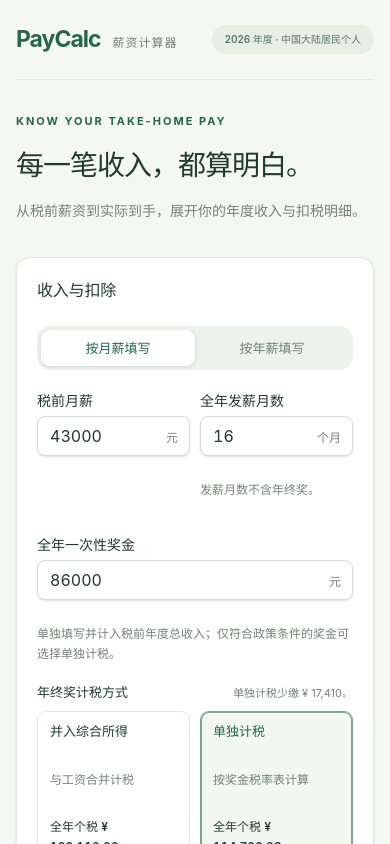
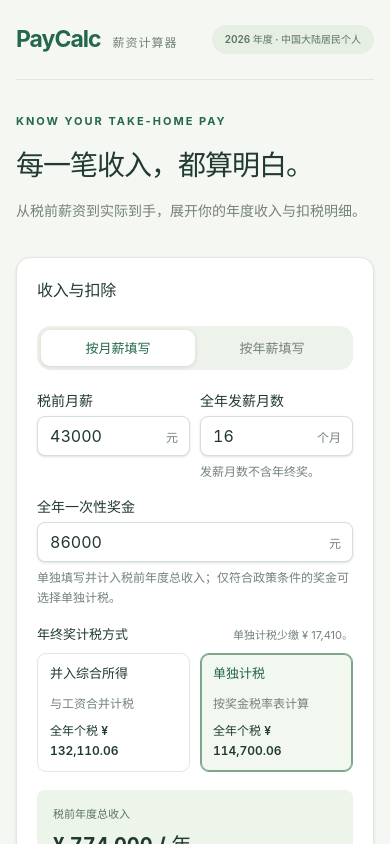
Before and after one commit to undefined443/pay-calc, a React (Vite) app: page / in a window 390 px wide. Shown: the top 844 px of the page. Built offline with nearby package versions, Linux system fonts and the light colour scheme.

Commit message:
fix: remove extra top margin from field hints on mobile
Co-Authored-By: Claude Sonnet 5.5 <noreply@anthropic.com>
Claude-Session: https://claude.ai/code/session_01425PouJNfCqZA9NuC7meiM

```diff
--- a/src/App.css
+++ b/src/App.css
@@ -768,7 +768,6 @@ footer {
   .layout {
     gap: 18px;
   }
-  .field small,
   .note,
   .hero-note,
   .policy > p,
```
